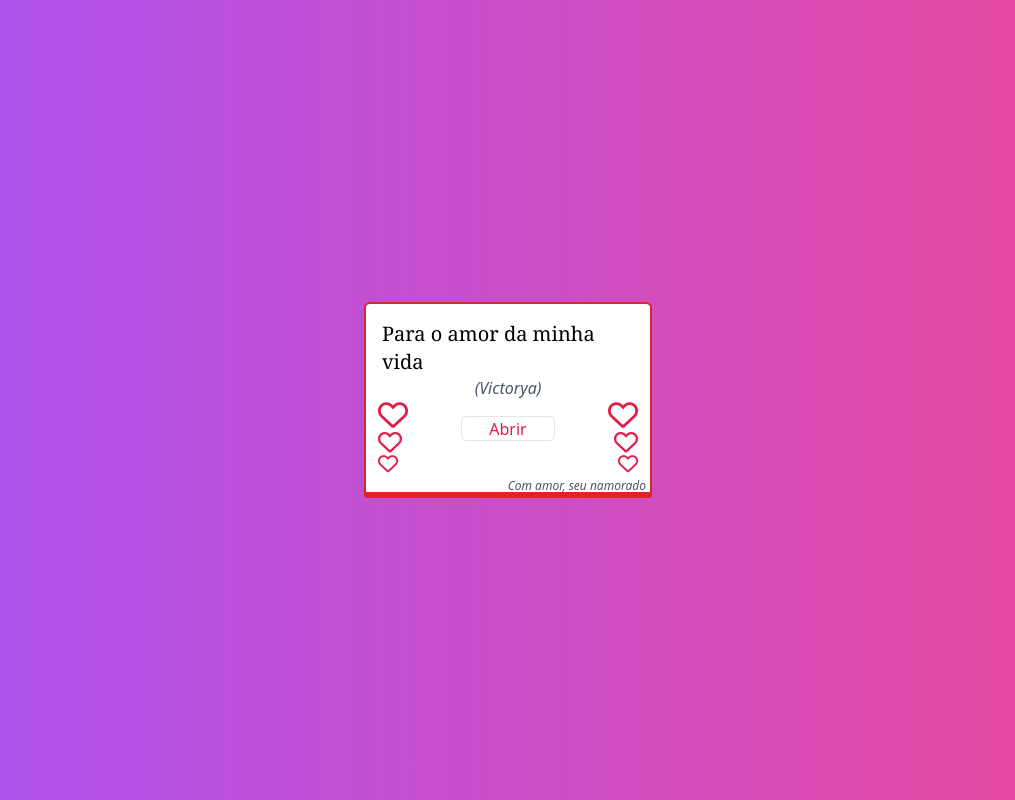
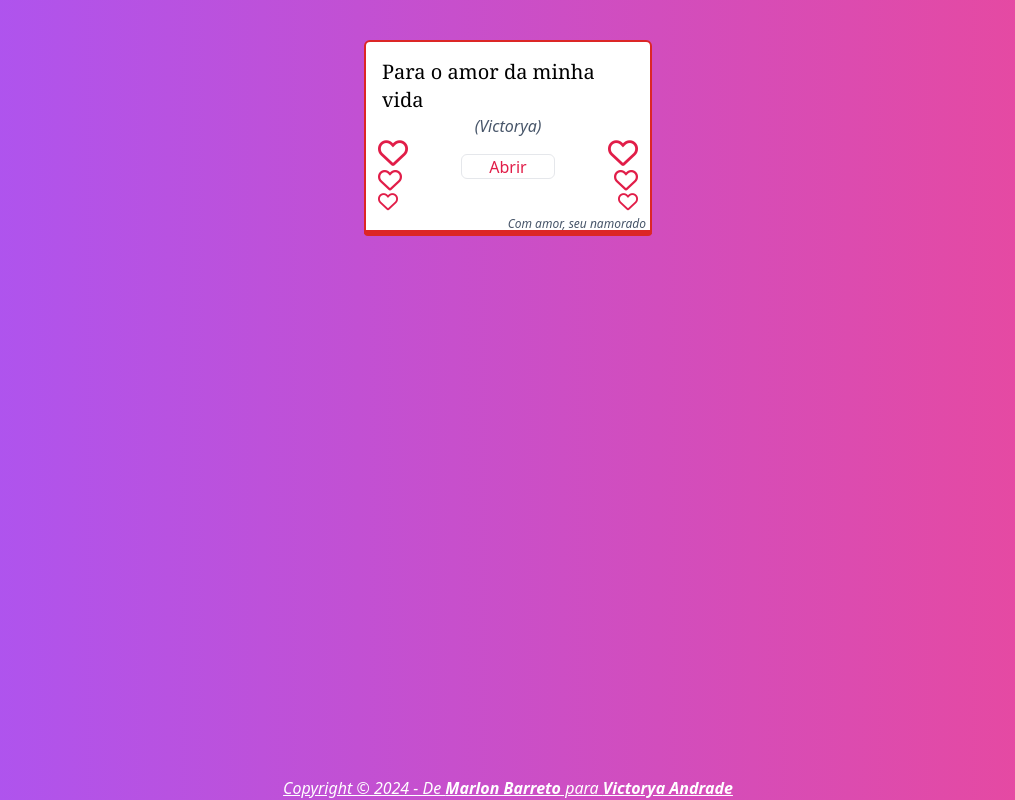
Before and after one commit to MarlonBBo/vic, a website: page src/index.html in a window 1280 px wide. Shown: the whole page, without its empty margins (132-1147 px from the left). Drawn offline with Linux system fonts and the light colour scheme.

Commit message:
sexto commit

```diff
--- a/src/index.html
+++ b/src/index.html
@@ -8,7 +8,7 @@
     <link rel="stylesheet" href="https://cdnjs.cloudflare.com/ajax/libs/font-awesome/6.0.0-beta3/css/all.min.css">
 
 </head>
-<body class="bg-gradient-to-r from-purple-500 to-pink-500 flex  justify-center min-h-screen">
+<body class="bg-gradient-to-r from-purple-500 to-pink-500 flex flex-col items-center min-h-screen justify-between">
     <div class="flex flex-col justify-center m-10">
         <div class="w-72 h-48 flex flex-col  bg-white rounded-t-md border-2 border-red-600 items-center">
             <h1 class="font-serif text-xl p-4 pb-0">Para o amor da minha vida </h1>
@@ -36,6 +36,7 @@
 
         </div>
     </div>
+    <footer class="text-end italic text-white underline">Copyright &copy; 2024 - De <strong>Marlon Barreto</strong> para <strong>Victorya Andrade</strong></footer>
 <script src="script.js"></script>
 </body>
 </html>
```
Also changed, not shown: src/output.css.
